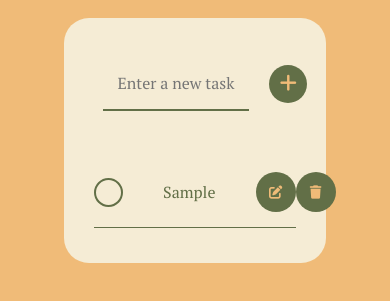
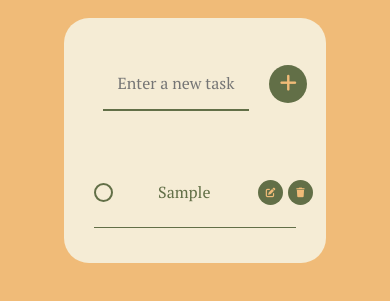
Before and after one commit to Mikreselasie/ToDo-List, a plain HTML site: page index.html in a window 390 px wide. Both pictures are taken after typing "Sample" into the empty fields and a click on the button 288 px from the left and 493 px from the top of the page. Shown: the part 369-670 px from the top of the page. Drawn offline with Linux system fonts and the light colour scheme.

Commit message:
Update style.css

```diff
--- a/style.css
+++ b/style.css
@@ -199,5 +199,18 @@ body {
     height: 100vh;
     font-family: 'PT Serif', serif;
 }
-
-/* Theme variables for light mode */
+@media (max-width: 600px) {
+    .changers{
+        height: min(50%,70px);
+        font-size: 60%;
+        aspect-ratio: 1 / 1;
+        margin: 2.5px;
+    }
+    .checkBox{
+        height: 30%;
+        aspect-ratio: 1 / 1;
+    }
+    .fa-circle-check{
+        font-size: 75%;
+    }
+}
```
